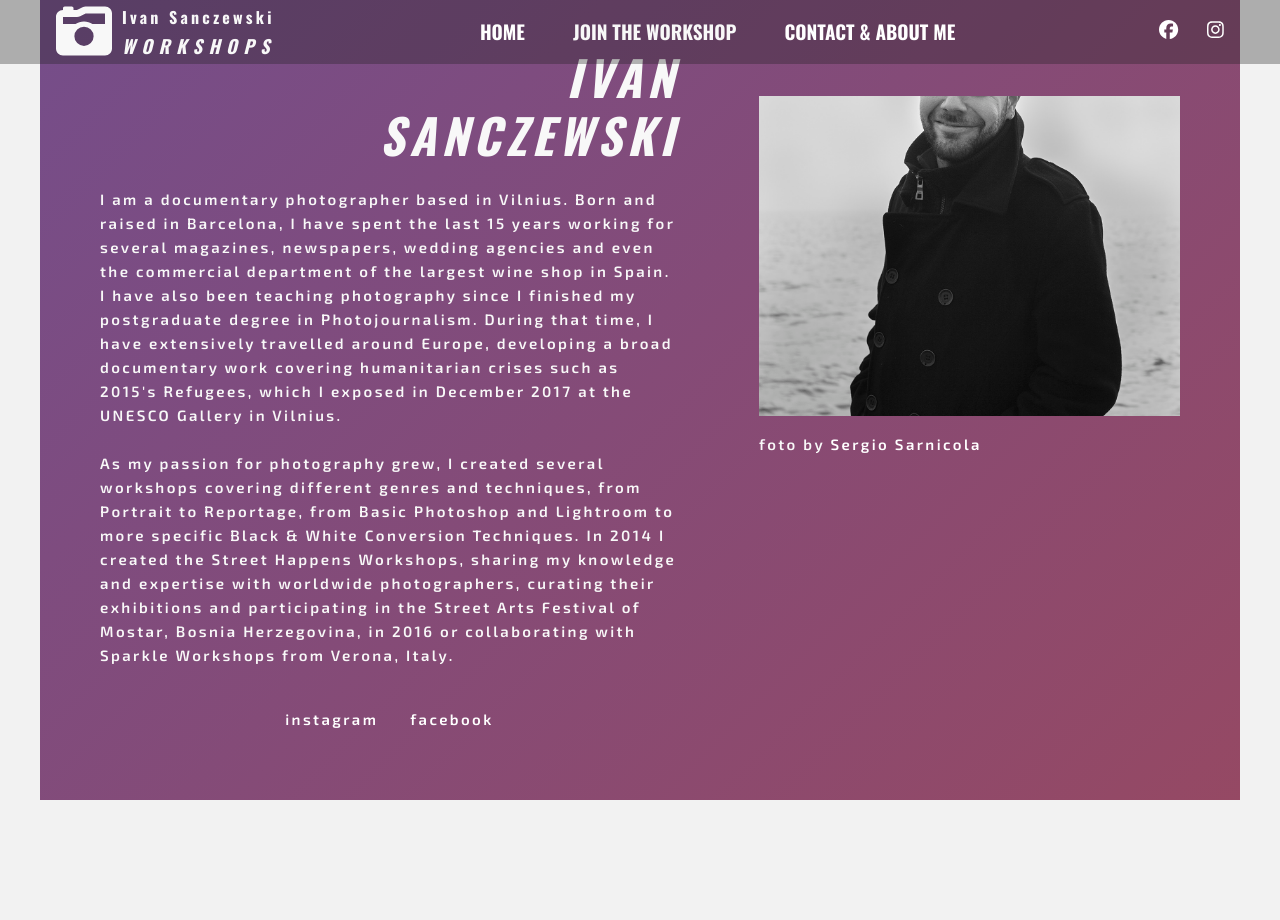
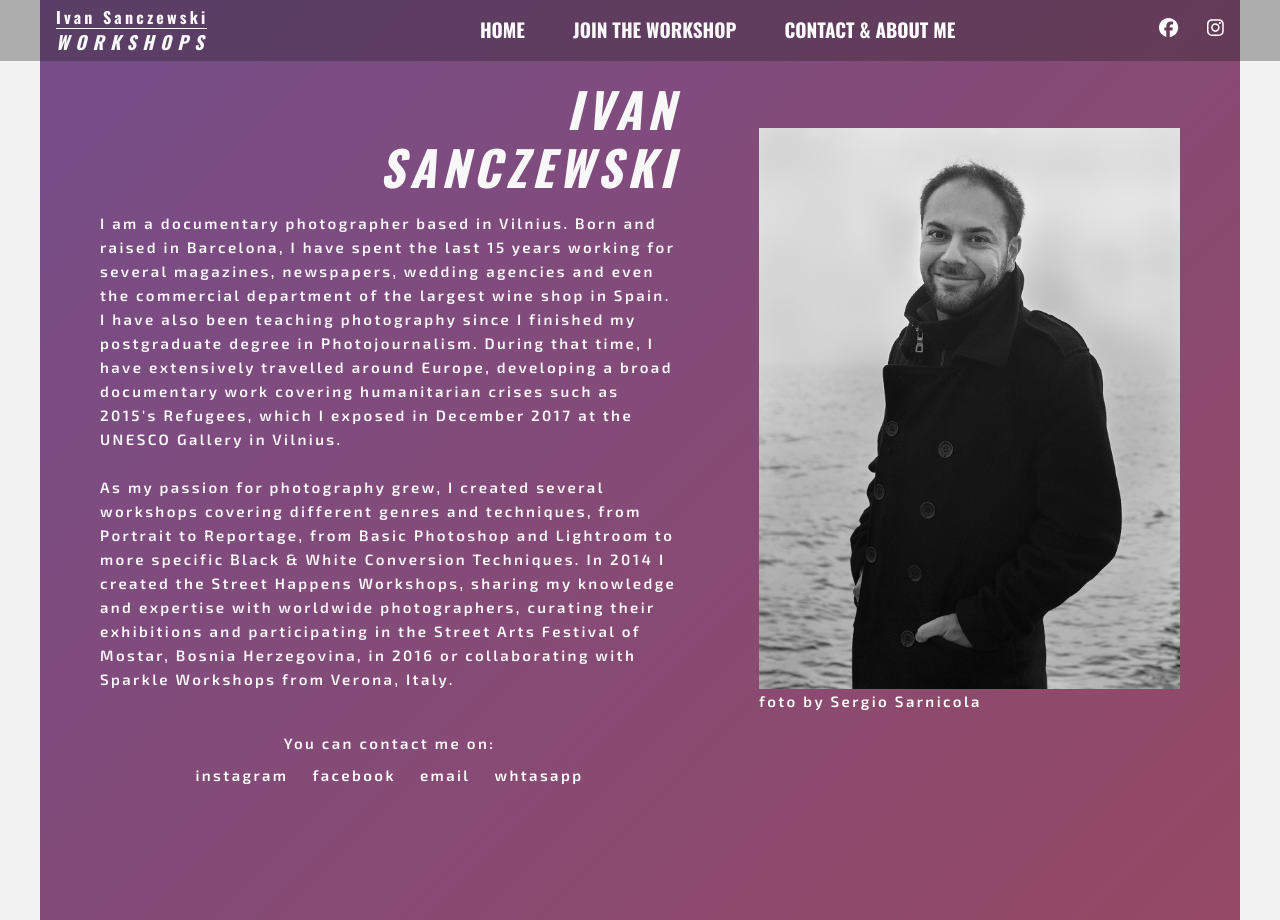
Before and after one commit to IvanSanczewski/PHOTO-WEB, a Vue app: page /about in a window 1280 px wide. Before the commit the page ends 800 px from the top, so only its background shows below. Built offline with nearby package versions, Linux system fonts and the light colour scheme.

Commit message:
Styled background height in about page for mobile & desktop. Deleted camera icon & restyled logo name.

```diff
--- a/src/assets/about.css
+++ b/src/assets/about.css
@@ -1,12 +1,14 @@
 .about-background {
     max-width: 1200px;
+    min-height: 245dvh;
     /* FIXME: BACKGROUND SHOULD TAKE WHOLE CONTENT */
     margin: 0 auto;
     background: linear-gradient(-45deg, rgba(118,16,52,0.75), rgba(75,22,103,0.75));
 }
 
 .about {
-    margin-top: 12dvh;
+    margin-top: 8rem;
+    padding: 0 1em;
     display: flex;
     flex-direction: column-reverse;
 }
@@ -17,28 +19,37 @@
     font-size: 2rem;
 }
 
-.about__content--title br {
-    display: none;
+/* .about__content--text p {
+    margin: 1.5rem 0;
+} */
+
+.contact-me {
+    margin-top: 2.5rem
 }
 
-.about__content--text p {
-    margin: 1.5rem 0;
+.about__content--text p + p{
+    margin-top: 1.5rem;
 }
 
 .about__content--social {
+    margin-bottom: 2rem;
     display: flex;
+    flex-direction: column;
     justify-content: center;
-    gap: 2rem;
+    align-items: center;
+    gap: .5rem;
 }
 
+.about__content--text--links p {
+    text-align: center;
+}
 
 /* .about__portrait--caption a { */
 .about a {
     display: inline-block;
-    margin: 1rem 0;
+    /* margin: 1rem 0; */
 
     cursor: pointer;
-
 }
 
 .about a:focus,
@@ -48,6 +59,8 @@
 
 @media (min-width: 769px) {
     .about{
+        padding: 0;
+
         flex-direction: row;
         justify-content: space-between;
         gap: 5rem
@@ -68,34 +81,27 @@
         font-size: 3rem;
     }
 
-    .about__content--title br {
-        display: block;
+    .about__content--text--links {
+        margin-bottom: 2rem;
+        display: flex;
+        flex-direction: row;
+        justify-content: center;
+        align-items: center;
+        gap: 1.5rem;
+    }
+    .about-background {
+        min-height: 115dvh;
     }
 }
 
+@media (max-height: 700px) and (max-width: 768px) {
+    .about-background {
+        min-height: 275dvh;
+    }
+}
 
-
-
-
-
-
-
-
-
-
-
-
-
-
-
-
-
-/* .container-row {
-    max-width: 1080px;
-    width: 90vw;
-    margin: 0 auto;
-
-    height: 100dvh;
-
-    display: flex;
-} */
+@media (min-height: 701px) and (max-width: 768px) {
+    .about-background {
+        min-height: 225dvh;
+    }
+}
--- a/src/assets/main.css
+++ b/src/assets/main.css
@@ -66,7 +66,7 @@ img {
   margin: 0 auto;
   width: 100%;
   max-width: 650px;
-  max-height: 40dvh;
+  /* max-height: 40dvh; */
   object-fit: cover;
 }
 
@@ -489,7 +489,7 @@ D E S K T O P
   .syllabus--editing-header {
     display: flex;
     align-items: center;
-    margin-bottom: 3rem;
+    margin: 2rem 0;
   }
 
   .syllabus--shooting-header p,
--- a/src/assets/navbar.css
+++ b/src/assets/navbar.css
@@ -44,8 +44,17 @@
     position: absolute;
     /* padding: 1rem; */
 
-    /* top: 1rem; */
+    top: 1rem;
     left: 1rem;
+}
+
+.logo-line{
+    width: 98%;
+    height: 1px;
+
+    margin: 2px 0;
+
+    background-color: white;
 }
 
 .logo-container-in-menu {
@@ -53,14 +62,8 @@
     padding: 1em 0;
 
     display: flex;
-    justify-content: space-between;
+    justify-content: center;
     line-height: 1.15;
-
-    /* position: absolute; */
-    /* padding: 1rem; */
-
-    /* top: 1rem;
-    left: 1rem; */
 }
 
 .logo-name {
@@ -160,6 +163,7 @@ D E S K T O P
     nav {
         background-color: transparent;
         margin: 0 auto;
+        padding: .5rem 0;
 
         display: flex;
         justify-content: center;
--- a/src/components/Navbar.vue
+++ b/src/components/Navbar.vue
@@ -5,11 +5,12 @@
         </div>
         <div v-else class="open-container" @click="storeDisplay.toggleNav">
             <div class="logo-container">
-                <div class="logo">
+                <!-- <div class="logo">
                     <font-awesome-icon icon="fa-solid fa-camera-retro" />
-                </div>
+                </div> -->
                 <div class="logo-name">
                     <p class="ivan">Ivan Sanczewski</p>
+                    <div class="logo-line"></div>
                     <p class="workshops">WORKSHOPS</p>
                 </div>
             </div>
@@ -18,11 +19,12 @@
         <nav v-if="storeDisplay.displayNav">
             <div class="main-menu" >
                 <div class="logo-container-in-menu">
-                    <div class="logo">
+                    <!-- <div class="logo">
                         <font-awesome-icon icon="fa-solid fa-camera-retro" />
-                    </div>
+                    </div> -->
                     <div class="logo-name">
                         <p class="ivan">Ivan Sanczewski</p>
+                        <div class="logo-line"></div>
                         <p class="workshops">WORKSHOPS</p>
                     </div>
                 </div>
@@ -44,11 +46,12 @@
         <nav>
             <div class="main-menu" >
                 <div class="logo-container">
-                    <div class="logo">
+                    <!-- <div class="logo">
                         <font-awesome-icon icon="fa-solid fa-camera-retro" />
-                    </div>
+                    </div> -->
                     <div class="logo-name">
                         <p class="ivan">Ivan Sanczewski</p>
+                        <div class="logo-line"></div>
                         <p class="workshops">WORKSHOPS</p>
                     </div>
                 </div>
--- a/src/views/AboutMe.vue
+++ b/src/views/AboutMe.vue
@@ -8,13 +8,18 @@
           </div>
           <div class="about__content--text">
             <p>I am a documentary photographer based in Vilnius. Born and raised in Barcelona,  I have spent the last 15 years working for several magazines, newspapers, wedding agencies and even the commercial department of the largest wine shop in Spain. I have also been teaching photography since I finished my postgraduate degree in Photojournalism.
-During that time, I have extensively travelled around Europe, developing a broad documentary work covering humanitarian crises such as 2015's Refugees, which I exposed in December 2017 at the UNESCO Gallery in Vilnius.</p>
+                During that time, I have extensively travelled around Europe, developing a broad documentary work covering humanitarian crises such as 2015's Refugees, which I exposed in December 2017 at the UNESCO Gallery in Vilnius.</p>
             <p>As my passion for photography grew, I created several workshops covering different genres and techniques, from Portrait to Reportage, from Basic Photoshop and Lightroom to more specific Black & White Conversion Techniques.
-In 2014 I created the Street Happens Workshops, sharing my knowledge and expertise with worldwide photographers, curating their exhibitions and participating in the Street Arts Festival of Mostar, Bosnia Herzegovina, in 2016 or collaborating with Sparkle Workshops from Verona, Italy.</p>
+                In 2014 I created the Street Happens Workshops, sharing my knowledge and expertise with worldwide photographers, curating their exhibitions and participating in the Street Arts Festival of Mostar, Bosnia Herzegovina, in 2016 or collaborating with Sparkle Workshops from Verona, Italy.</p>
           </div>
           <div class="about__content--social">
-            <p><a target="blank" href="https://www.instagram.com/ivan.sanczewski/">instagram</a></p>
-            <p><a target="blank" href="https://www.facebook.com/IvanSanczewskiPhotography/">facebook</a></p>
+            <p class="contact-me">You can contact me on:</p>
+            <div class="about__content--text--links">
+              <p><a target="blank" href="https://www.instagram.com/ivan.sanczewski/">instagram</a></p>
+              <p><a target="blank" href="https://www.facebook.com/IvanSanczewskiPhotography/">facebook</a></p>
+              <p><a target="blank" href="mailto: isanczewski@gmail.com">email</a></p>
+              <p><a target="blank" href="https://wa.me/37069808532">whtasapp</a></p>
+            </div>
           </div>
         </div>
 
```
